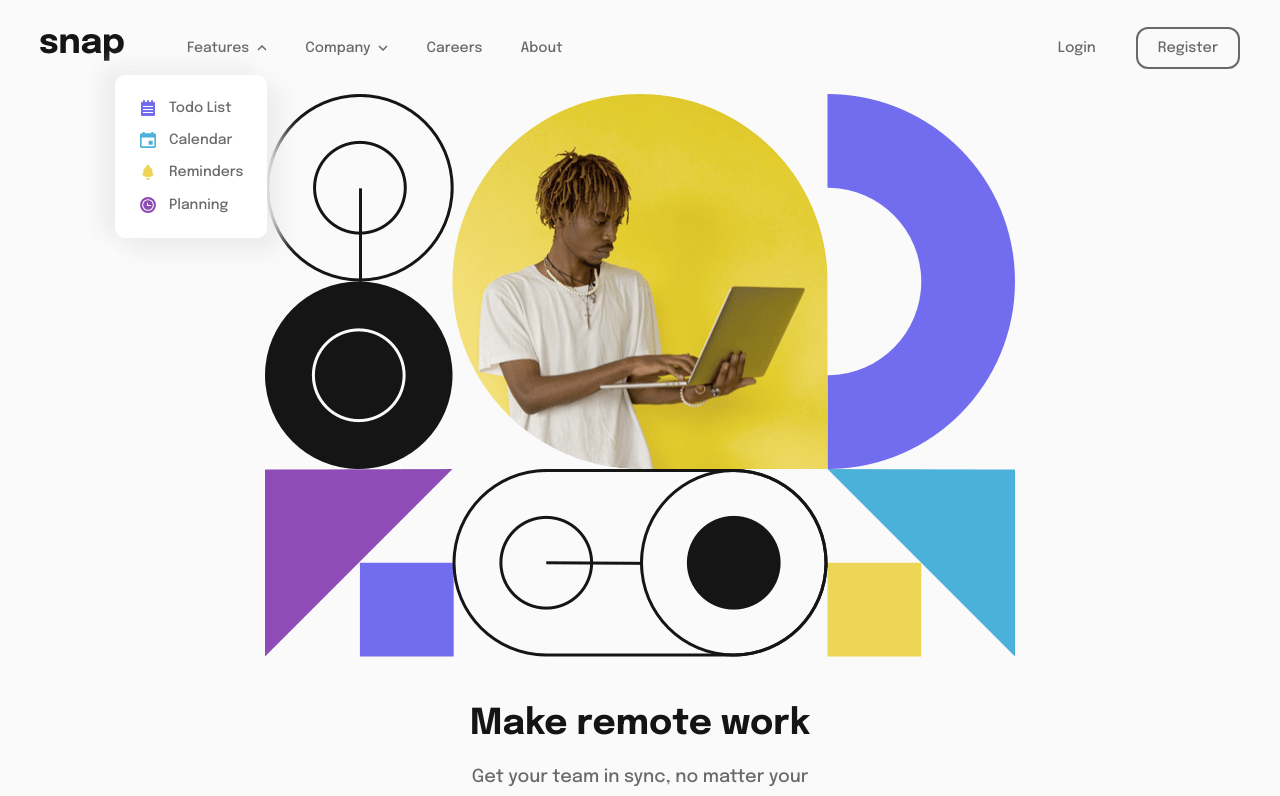
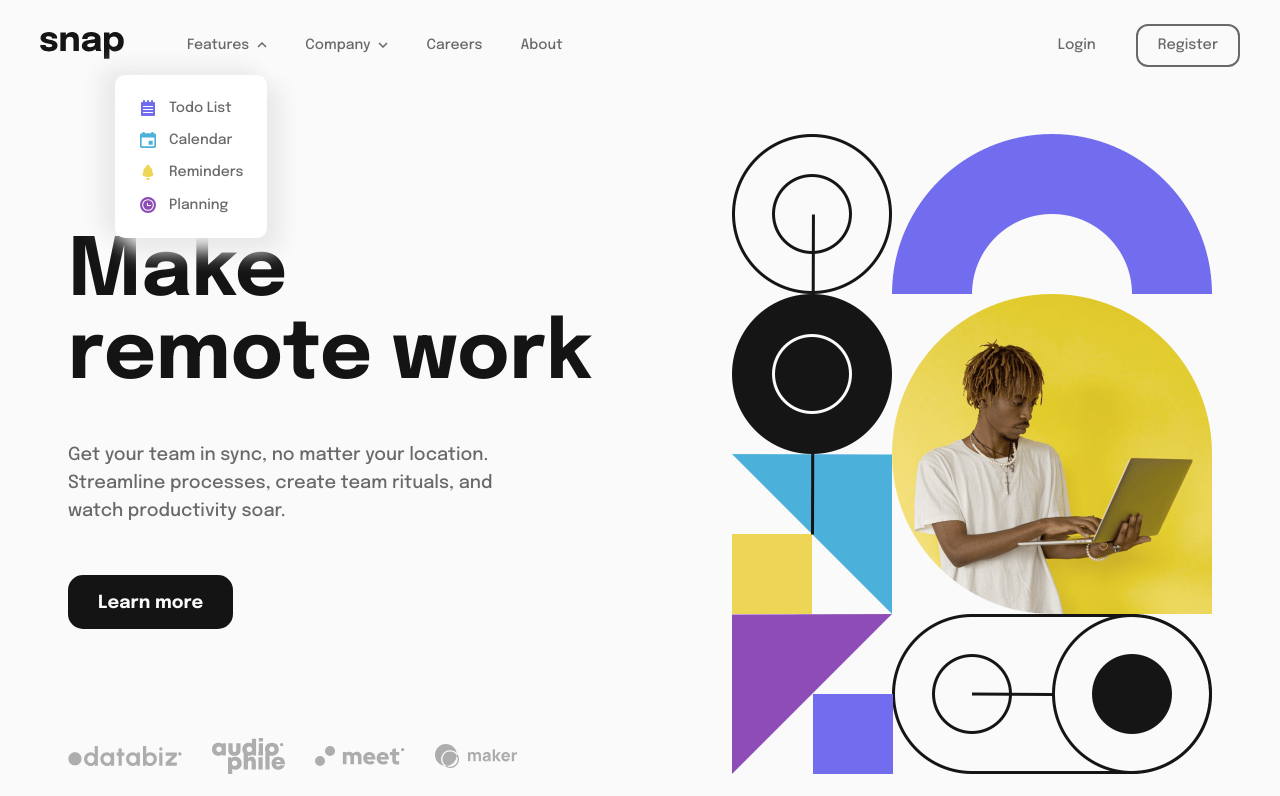
Before and after one commit to Samuel-Amaro/intro-section-with-dropdown-navigation, a plain HTML site: page index.html in a window 1280 px wide. Both pictures are taken after a click on the link "Features". Shown: the top 796 px of the page. Drawn offline with nearby package versions, Linux system fonts and the light colour scheme.

Commit message:
project finished

```diff
--- a/css/styles.css
+++ b/css/styles.css
@@ -10,6 +10,8 @@
   --almost-white: hsl(0, 0%, 98%);
   --medium-gray: hsl(0, 0%, 41%);
   --almost-black: hsl(0, 0%, 8%);
+  --color-overlay: rgba(0, 0, 0, 0.7);
+  --box-shadow-drop:  #E9E9E9;
 }
 
 h1,
@@ -38,7 +40,7 @@ body {
   width: calc(100% - 239px);
   height: 100%;
   min-height: 100vh;
-  background-color: rgba(0, 0, 0, 0.7);
+  background-color: var(--color-overlay);
 }
 
 /**side menu**/
@@ -58,18 +60,14 @@ body {
 }
 
 .menu_hidden,
-.dropdown-close {
-  display: none;
-}
+.dropdown-close { display: none; }
 
 .menu_show {
   display: flex;
   flex-flow: column nowrap;
 }
 
-.dropdown-open {
-  display: block;
-}
+.dropdown-open { display: block; }
 
 .navigation__links {
   list-style-type: none;
@@ -87,9 +85,7 @@ body {
   font-weight: 500;
 }
 
-.navigation__link-item:nth-of-type(2) .navigation__row {
-  column-gap: 13px;
-}
+.navigation__link-item:nth-of-type(2) .navigation__row { column-gap: 13px; }
 
 .btn-close-menu,
 .btn-menu,
@@ -108,13 +104,9 @@ body {
   margin-bottom: 34px;
 }
 
-.navigation__link-item:nth-child(-n + 3) {
-  margin-bottom: 23px;
-}
+.navigation__link-item:nth-child(-n + 3) { margin-bottom: 23px; }
 
-.navigation {
-  margin-bottom: 38px;
-}
+.navigation { margin-bottom: 38px; }
 
 .buttons {
   display: flex;
@@ -129,9 +121,7 @@ body {
   font-size: 0.9rem;
 }
 
-.btn__login {
-  margin-bottom: 16px;
-}
+.btn__login { margin-bottom: 16px; }
 
 .btn__register {
   border: 1.8px solid var(--medium-gray);
@@ -157,26 +147,16 @@ body {
   background-size: contain;
 }
 
-.dropdown__item:nth-of-type(1) .ilustration-dropdowm {
-  background-image: url("../images/icon-todo.svg");
-}
+.dropdown__item:nth-of-type(1) .ilustration-dropdowm { background-image: url("../images/icon-todo.svg"); }
 
-.dropdown__item:nth-of-type(2) .ilustration-dropdowm {
-  background-image: url("../images/icon-calendar.svg");
-}
+.dropdown__item:nth-of-type(2) .ilustration-dropdowm { background-image: url("../images/icon-calendar.svg"); }
 
-.dropdown__item:nth-of-type(3) .ilustration-dropdowm {
-  background-image: url("../images/icon-reminders.svg");
-}
+.dropdown__item:nth-of-type(3) .ilustration-dropdowm { background-image: url("../images/icon-reminders.svg"); }
 
-.dropdown__item:nth-of-type(4) .ilustration-dropdowm {
-  background-image: url("../images/icon-planning.svg");
-}
+.dropdown__item:nth-of-type(4) .ilustration-dropdowm { background-image: url("../images/icon-planning.svg"); }
 
 .dropdown__features .dropdown__item:nth-child(-n + 3),
-.dropdown__company .dropdown__item:nth-child(-n + 2) {
-  margin-bottom: 22px;
-}
+.dropdown__company .dropdown__item:nth-child(-n + 2) { margin-bottom: 22px; }
 
 .dropdown__link {
   text-decoration: none;
@@ -191,8 +171,6 @@ body {
   align-items: center;
   gap: 13px;
 }
-
-/***********************************/
 
 .main__header {
   display: flex;
@@ -262,17 +240,42 @@ body {
   justify-content: center;
 }
 
+.icon-link { display: block; }
+
+.navigation__link[data-open="false"] .icon-link { content: url("../images/icon-arrow-down.svg"); }
+
+.navigation__link[data-open="true"] .icon-link { content: url("../images/icon-arrow-up.svg"); }
+
 /**ACTIVE STATES**/
-.navigation__link:hover{
+.navigation__link:hover { color: var(--almost-black); }
+
+.navigation__link[data-open="false"]:hover .icon-link { content: url("../images/icon-arrow-down-black.svg"); }
+
+.navigation__link[data-open="true"]:hover .icon-link { content: url("../images/icon-arrow-up-solid.svg"); }
+
+.btn__login:hover {
+  border: 0;
+  color: var(--almost-black);
+  cursor: pointer;
+}
+
+.btn__register:hover {
+  cursor: pointer;
+  color: var(--almost-black);
+  border-color: var(--almost-black);
+}
+
+.btn-learn-more:hover {
+  cursor: pointer;
+  background-color: var(--almost-white);
+  border: 1px solid var(--almost-black);
   color: var(--almost-black);
 }
 
 /**breakpoint 376px**/
 @media screen and (min-width: 376px) {
   .ilustration-side img,
-  .ilustration-side source {
-    margin: 0 auto;
-  }
+  .ilustration-side source { margin: 0 auto; }
 
   .description {
     font-size: 18px;
@@ -281,19 +284,20 @@ body {
   }
 }
 
-@media screen and (min-width: 960px) {
+/*breakpoint 1146px or 960px*/
+@media screen and (min-width: 1146px) {
   /*menu*/
-  .btn-menu {
-    display: none;
-  }
+  .btn-menu { display: none; }
+
+  .main{ margin-bottom: 125px; }
 
   .main__header {
     display: grid;
     grid-template-columns: minmax(min-content, 87px) minmax(min-content, 1fr);
-    padding: 26.5px 40px 0 40px;
+    padding: 24px 40px 0 40px;
     align-items: center;
     gap: 60px;
-    margin-bottom: 25px;
+    margin-bottom: 67px;
   }
 
   .menu {
@@ -310,9 +314,7 @@ body {
     justify-content: space-between;
   }
 
-  .navigation {
-    margin-bottom: 0;
-  }
+  .navigation { margin-bottom: 0; }
 
   .navigation__links {
     display: flex;
@@ -321,9 +323,7 @@ body {
     gap: 38px;
   }
 
-  .navigation__link-item:nth-last-of-type(-n + 4) {
-    margin-bottom: 0;
-  }
+  .navigation__link-item:nth-last-of-type(-n + 4) { margin-bottom: 0; }
 
   .navigation__link {
     gap: 8px;
@@ -348,38 +348,79 @@ body {
     padding: 11px 20px;
   }
 
-  .dropdown__link[data-toggle^="dropdown"] {
-    position: relative;
-  }
+  .dropdown__link[data-toggle^="dropdown"] { position: relative; }
 
   .dropdown {
     padding: 25px 23px 25px 25px;
-  }
-
-  .dropdown {
     position: absolute;
     z-index: 1000;
     background-color: white;
     top: 75px;
-    box-shadow: 12px 12px 20px 2px #ededed, -12px -5px 20px 2px #ededed;
+    box-shadow: 12px 12px 20px 2px var(--box-shadow-drop), -12px -5px 20px 2px var(--box-shadow-drop);
     border-radius: 10px;
   }
 
-  .dropdown__features {
-    left: 115px;
-  }
+  .dropdown__features { left: 115px; }
 
   .ilustration-dropdowm {
     width: 16px;
     height: 16px;
   }
 
-  .dropdown__link {
-    font-size: 0.88rem;
+  .dropdown__link { font-size: 0.88rem; }
+
+  .dropdown__features .dropdown__item:nth-child(-n + 3),
+  .dropdown__company .dropdown__item:nth-child(-n + 2) { margin-bottom: 16px; }
+
+  .ilustration-side {
+    grid-area: side-img;
+    margin-bottom: 0;
   }
 
-  .dropdown__features .dropdown__item:nth-child(-n+3),
-  .dropdown__company .dropdown__item:nth-child(-n+2) {
-    margin-bottom: 16px;
+  .content__main { grid-area: article; }
+
+  .content {
+    display: grid;
+    grid-template-columns: minmax(min-content, 525px) minmax(min-content, 480px);
+    grid-template-areas: "article side-img";
+    gap: 139px;
+    justify-content: center;
+    align-items: flex-end;
+    margin: 0 30px 0 30px;
+  }
+
+  .title {
+    font-size: 5rem;
+    text-align: left;
+    line-height: 1.03;
+    margin-bottom: 45px;
+    padding: 0;
+  }
+
+  .description {
+    font-size: 18px;
+    max-width: none;
+    margin: 0 0 49px 0;
+    text-align: left;
+    padding: 0;
+    line-height: 1.55;
+    max-width: 450px;
+  }
+
+  .btn-learn-more {
+    margin: 0 0;
+    font-size: 18px;
+    padding: 18px 30px 15px 30px;
+    margin-bottom: 109px;
+  }
+
+  .clients {
+    justify-content: flex-start;
+    padding: 0;
+    flex-wrap: wrap;
   }
 }
+
+@media screen and (min-width: 1440px) {
+  .content { margin: 0; }
+}
--- a/index.html
+++ b/index.html
@@ -30,7 +30,6 @@
             height="27"
           />
         </div>
-        <!--dispositivos moveis e tablets, utilizar position absolute em relação ao body-->
         <div class="menu menu_hidden">
           <nav class="navigation">
             <ul class="navigation__links" role="menu">
@@ -46,12 +45,8 @@
                   data-open="false"
                   role="menuitem"
                   >Features
-                  <img
-                    src="./images/icon-arrow-down.svg"
-                    alt="icon ilustration arrow down"
-                  />
+                  <span class="icon-link"></span>
                 </a>
-                <!--dropdown menu features, transformar em uma lista não ordenada-->
                 <ul
                   class="dropdown dropdown__features dropdown-close"
                   role="menu"
@@ -95,12 +90,8 @@
                   data-open="false"
                   role="menuitem"
                   >Company
-                  <img
-                    src="./images/icon-arrow-down.svg"
-                    alt="icon ilustration arrow down"
-                  />
+                  <span class="icon-link"></span>
                 </a>
-                <!--dropdown menu company-->
                 <ul
                   class="dropdown dropdown__company dropdown-close"
                   role="menu"
@@ -147,9 +138,6 @@
             <button type="button" class="btn btn__register" aria-label="Botão registrar">Register</button>
           </div>
         </div>
-        <!--
-          so aparecer em dispositivos moveis e tablets, desktop ser ocultado
-        -->
         <button
           type="button"
           class="btn btn-menu"
@@ -168,14 +156,12 @@
             type="image/png"
             title="ilustration de hero computer"
           />
-          <!--
           <source
-            media="(min-width: 751px)"
+            media="(min-width: 1146px)"
             srcset="./images/image-hero-desktop.png"
             type="image/png"
             title="ilustration de hero computer"
           />
-          -->
           <img
             src="./images/image-hero-mobile.png"
             alt="homen com camiseta branca com computador sendo segurado por uma mão e na outra mão, utilizando-o"
--- a/js/script.js
+++ b/js/script.js
@@ -1,23 +1,27 @@
 "use strict";
 
+function initEvents() {
   let btnOpenMenu = document.querySelector(".btn-menu");
   let linksNavigation = document.querySelectorAll(".navigation__link");
 
   //handler to dropdown
   linksNavigation.forEach((link) => {
-    if(link.dataset.toggle){
+    if (link.dataset.toggle) {
       link.addEventListener("pointerdown", handlerLinksNavigation);
       link.addEventListener("keydown", handlerLinksNavigationKeys);
     }
   });
 
+  if (btnOpenMenu) {
+    //add handler open menu mobile
+    btnOpenMenu.addEventListener("pointerdown", handlerBtnMenu);
+  }
+}
+
+initEvents();
+
 function handlerBtnMenu(event) {
     showMenuMobile();
-}
-
-if(btnOpenMenu) {
-  //add handler open menu mobile
-  btnOpenMenu.addEventListener("pointerdown", handlerBtnMenu);
 }
 
 function showMenuMobile() {
@@ -61,14 +65,12 @@ function toggleStateDropdownMenu(nameDropdown, link) {
         dropdown.classList.add("dropdown-open");
         dropdown.dataset.state = "visibility";
         link.dataset.open = "true";
-        toggleImgClickLink(link);
     }
     else if(dropdown.dataset.state === "visibility" && link.dataset.open === "true") {
         dropdown.classList.remove("dropdown-open");
         dropdown.classList.add("dropdown-close");
         dropdown.dataset.state = "hidden";
         link.dataset.open = "false";
-        toggleImgClickLink(link);
     }
 }
 
@@ -82,12 +84,3 @@ function toggleStateFocusDropdownMenu(nameDropdown, link) {
         dropdown.querySelector(".dropdown__link").focus();
     }
 }
-
-function toggleImgClickLink(element) {
-    let img = element.firstElementChild;
-    if(element.dataset.open === "false") { //arrow down
-        img.src = "./images/icon-arrow-down.svg";
-    }else if(element.dataset.open === "true") { //arrow up
-        img.src = "./images/icon-arrow-up.svg";
-    }
-}
```
Also changed, not shown: images/.png (added), images/result-desktop.png (added), images/result-mobile.png (added), images/result-tablets.png (added), 1 other file. Lines whose indentation alone changed are shown as unchanged.
